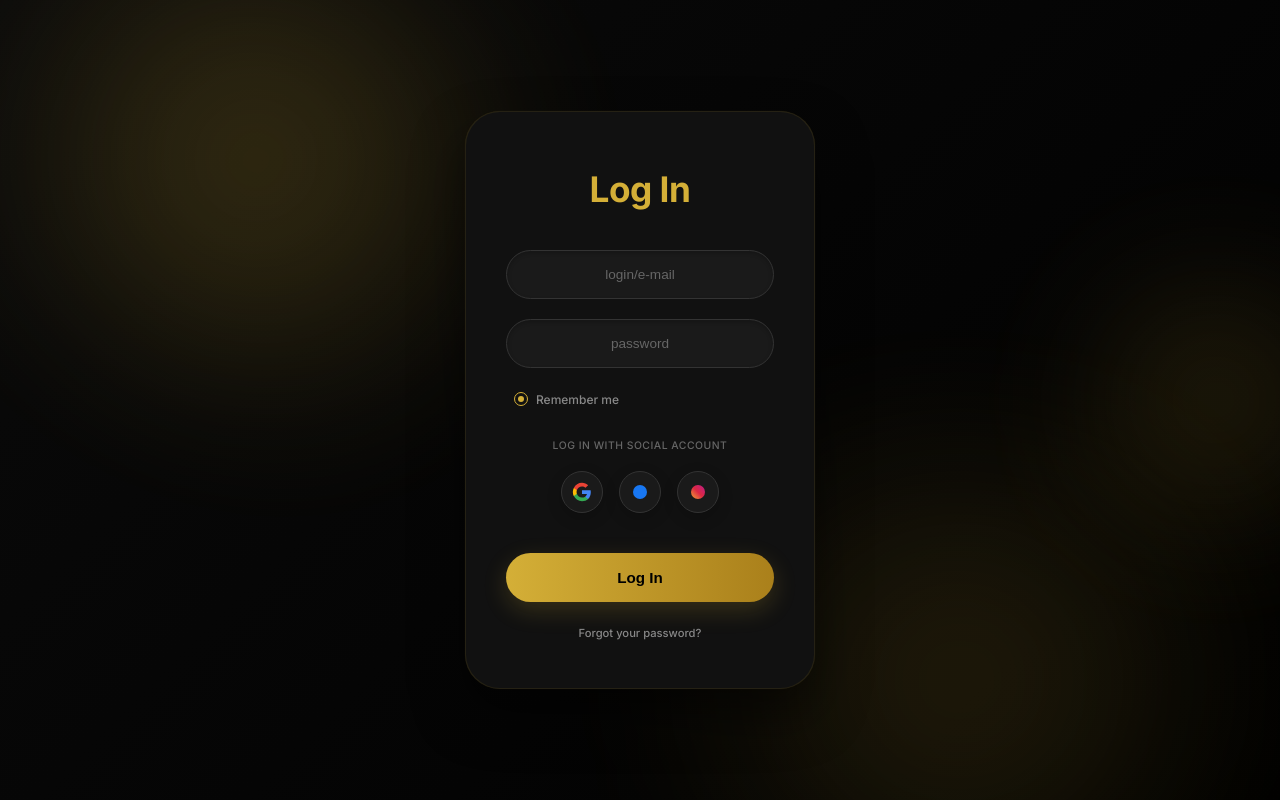
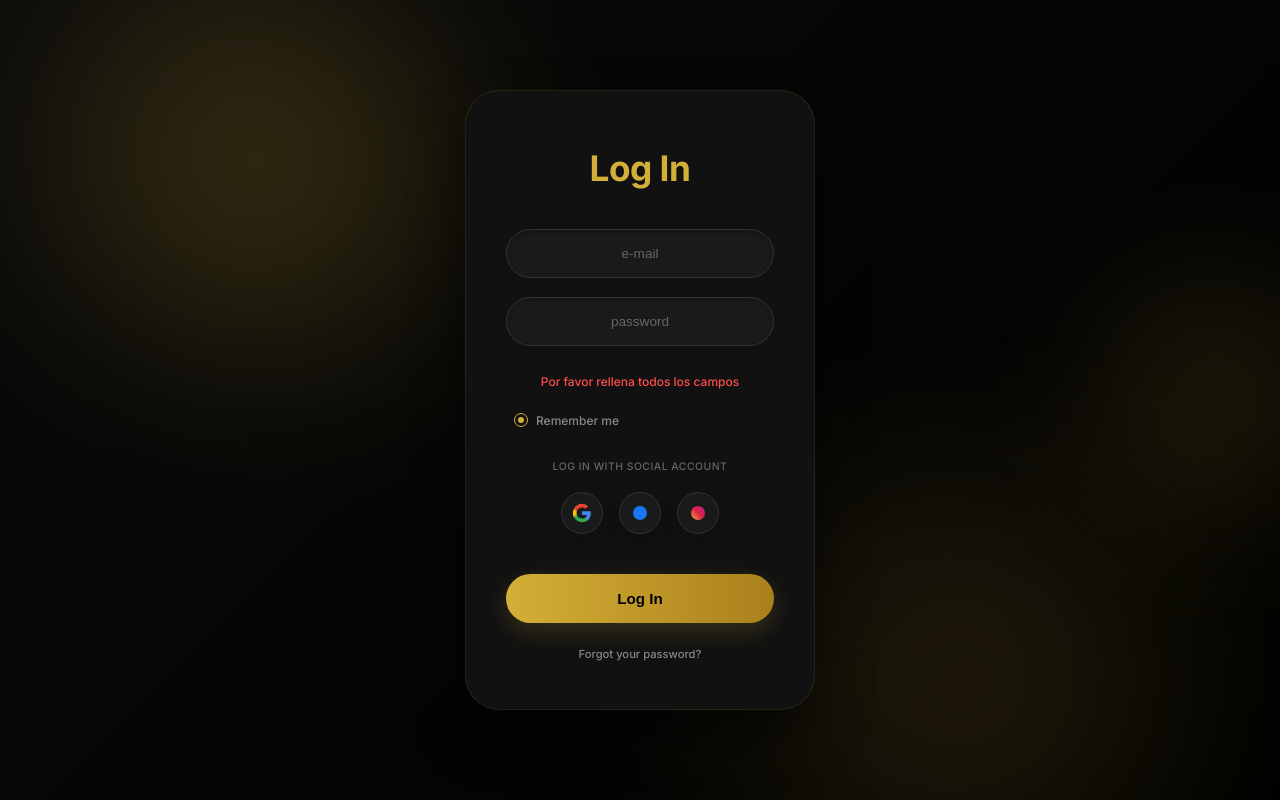
Before and after one commit to anyulycabrera-source/AnyulyLuxe, a Next.js app: page /auth in a window 1280 px wide. Both pictures are taken after a click on the button 640 px from the left and 491 px from the top of the page. Built offline with nearby package versions, Linux system fonts and the light colour scheme; no server answers; a web font is replaced by a local one.

Commit message:
feat: implement authentication page with email and Google sign-in support using AuthContext

```diff
--- a/src/app/auth/page.module.css
+++ b/src/app/auth/page.module.css
@@ -82,6 +82,14 @@
   flex-direction: column;
   gap: 1.2rem;
   margin-bottom: 1.5rem;
+}
+
+.errorMsg {
+  color: #ff4d4d;
+  font-size: 0.75rem;
+  text-align: center;
+  margin-top: 0.5rem;
+  font-weight: 500;
 }
 
 .input {
--- a/src/app/auth/page.tsx
+++ b/src/app/auth/page.tsx
@@ -5,8 +5,11 @@ import { useAuth } from "@/context/AuthContext";
 import styles from "./page.module.css";
 
 export default function AuthPage() {
-  const { user, signInWithGoogle } = useAuth();
+  const { user, signInWithGoogle, signInWithEmail } = useAuth();
   const router = useRouter();
+  const [email, setEmail] = React.useState("");
+  const [password, setPassword] = React.useState("");
+  const [error, setError] = React.useState<string | null>(null);
 
   useEffect(() => {
     if (user) {
@@ -14,10 +17,18 @@ export default function AuthPage() {
     }
   }, [user, router]);
 
-  const handleManualLogin = (e: React.FormEvent | React.MouseEvent) => {
+  const handleManualLogin = async (e: React.FormEvent | React.MouseEvent) => {
     e.preventDefault();
-    // Por ahora redirigimos al de Google de igual forma
-    signInWithGoogle();
+    setError(null);
+    if (!email || !password) {
+      setError("Por favor rellena todos los campos");
+      return;
+    }
+    try {
+      await signInWithEmail(email, password);
+    } catch (err: any) {
+      setError("Error al iniciar sesión: " + (err.message || "Credenciales inválidas"));
+    }
   };
 
   return (
@@ -30,8 +41,23 @@ export default function AuthPage() {
         <h1 className={styles.title}>Log In</h1>
 
         <form className={styles.formGroup} onSubmit={handleManualLogin}>
-          <input type="text" placeholder="login/e-mail" className={styles.input} />
-          <input type="password" placeholder="password" className={styles.input} />
+          <input
+            type="email"
+            placeholder="e-mail"
+            className={styles.input}
+            value={email}
+            onChange={(e) => setEmail(e.target.value)}
+            required
+          />
+          <input
+            type="password"
+            placeholder="password"
+            className={styles.input}
+            value={password}
+            onChange={(e) => setPassword(e.target.value)}
+            required
+          />
+          {error && <p className={styles.errorMsg}>{error}</p>}
         </form>
 
         <div className={styles.rememberRow}>
--- a/src/context/AuthContext.tsx
+++ b/src/context/AuthContext.tsx
@@ -4,6 +4,7 @@ import {
   User,
   onAuthStateChanged,
   signInWithPopup,
+  signInWithEmailAndPassword,
   signOut as firebaseSignOut
 } from "firebase/auth";
 import { auth, googleProvider } from "@/lib/firebase";
@@ -12,6 +13,7 @@ interface AuthContextProps {
   user: User | null;
   loading: boolean;
   signInWithGoogle: () => Promise<void>;
+  signInWithEmail: (email: string, pass: string) => Promise<void>;
   signOut: () => Promise<void>;
 }
 
@@ -37,6 +39,15 @@ export const AuthProvider = ({ children }: { children: ReactNode }) => {
     }
   };
 
+  const signInWithEmail = async (email: string, pass: string) => {
+    try {
+      await signInWithEmailAndPassword(auth, email, pass);
+    } catch (error) {
+      console.error("Error signing in with Email", error);
+      throw error;
+    }
+  };
+
   const signOut = async () => {
     try {
       await firebaseSignOut(auth);
@@ -46,7 +57,7 @@ export const AuthProvider = ({ children }: { children: ReactNode }) => {
   };
 
   return (
-    <AuthContext.Provider value={{ user, loading, signInWithGoogle, signOut }}>
+    <AuthContext.Provider value={{ user, loading, signInWithGoogle, signInWithEmail, signOut }}>
       {children}
     </AuthContext.Provider>
   );
```
